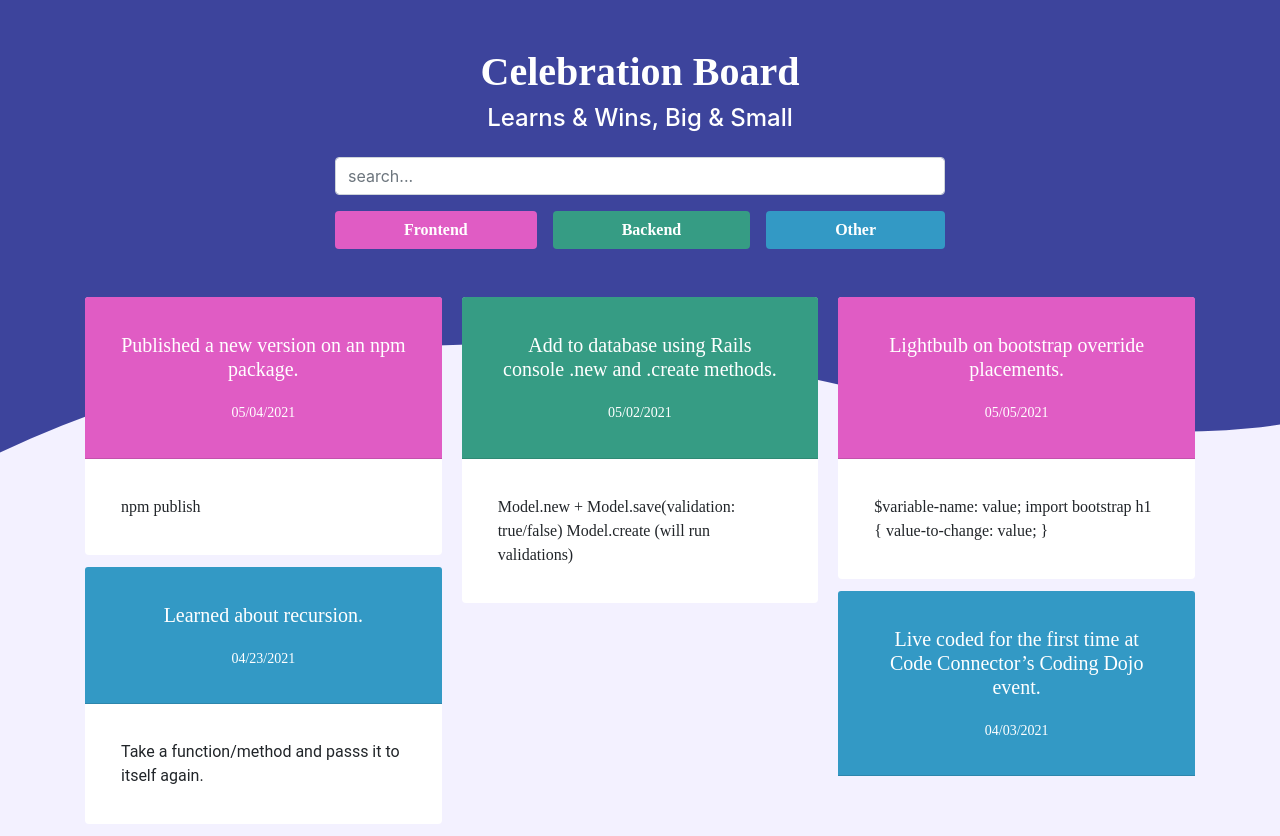
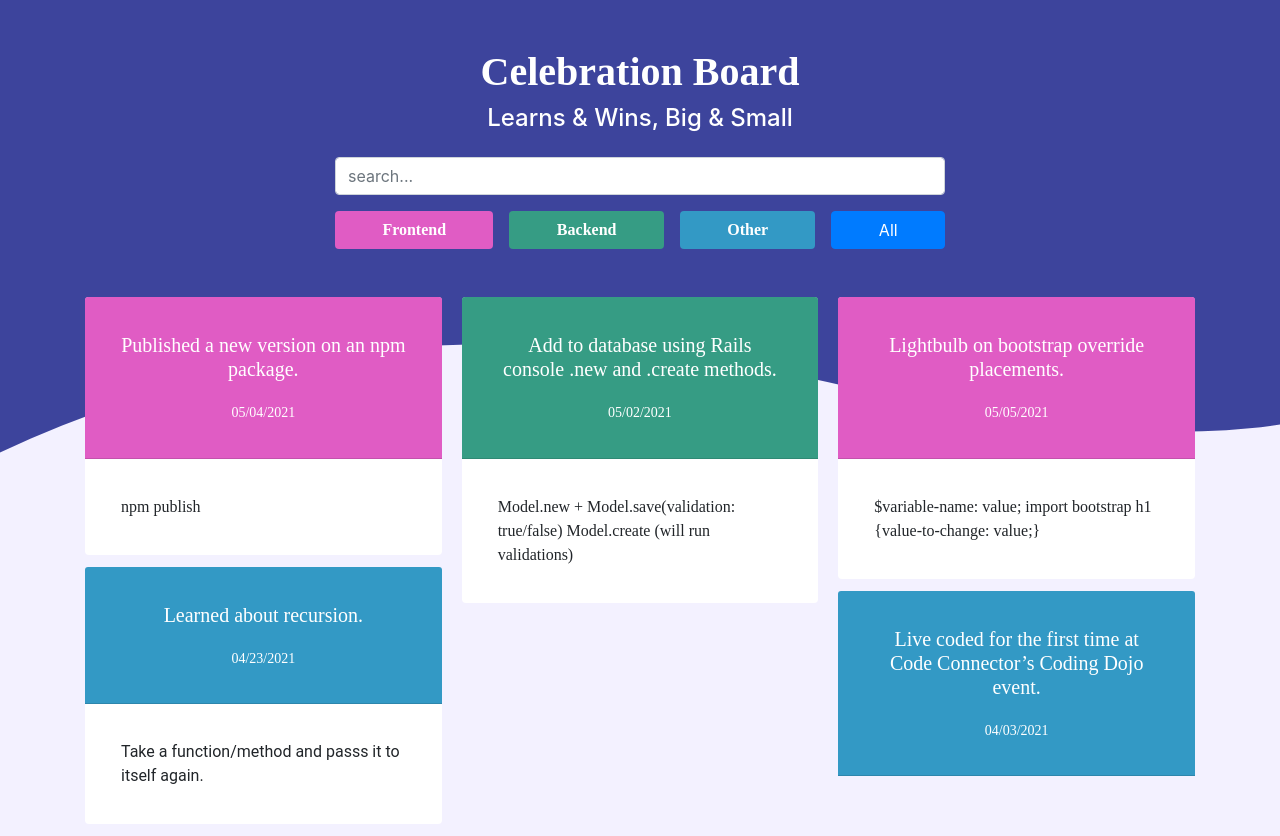
Before and after one commit to sawiggins/celebrate, a React (Create React App) app: page / in a window 1280 px wide. Built offline with nearby package versions, Linux system fonts and the light colour scheme; what webfontloader would draw is missing.

Commit message:
feat: add filter button functionality

```diff
--- a/src/App.js
+++ b/src/App.js
@@ -1,10 +1,85 @@
-import React from 'react'
+import React, {useState} from 'react'
 import {Button, Col, Container, Form, Row} from 'react-bootstrap'
 
 import CelebrationCard from './CelebrationCard.js'
 
+const CARDDATA = [
+  {
+    id: 1,
+    title: "Published a new version on an npm package.",
+    date: "05/04/2021",
+    category: "frontend",
+    description: "npm publish",
+    isDescriptionCode: true,
+  },
+  {
+    id: 2,
+    title: "Learned about recursion.",
+    date: "04/23/2021",
+    category: "other",
+    description: "Take a function/method and passs it to itself again.",
+    isDescriptionCode: false
+  },
+  {
+    id: 3,
+    title: "Add to database using Rails console .new and .create methods.",
+    date: "05/02/2021",
+    category: "backend",
+    description: "Model.new + Model.save(validation: true/false) Model.create (will run validations)",
+    isDescriptionCode: true,
+  },
+  {
+    id: 4,
+    title: "Lightbulb on bootstrap override placements.",
+    date: "05/05/2021",
+    category: "frontend",
+    description: '$variable-name: value; import bootstrap  h1 {value-to-change: value;}',
+    isDescriptionCode: true,
+  },
+  {
+    id: 5,
+    title: "Live coded for the first time at Code Connector’s Coding Dojo event.",
+    date: "04/03/2021",
+    category: "other",
+  }
+]
 const App = () => {
-return (
+
+  const [celebrationCards, setCelebrationCards] = useState(CARDDATA);
+  const [filteredCelebrationCards, setFilteredCelebrationCards] = useState(celebrationCards);
+
+  const filteredToRender = filteredCelebrationCards.map((card) => (
+      <CelebrationCard
+        title={card.title}
+        date={card.date}
+        category={card.category}
+        description={card.description}
+        isDescriptionCode={card.isDescriptionCode}
+      />
+  ));
+
+  const frontend = celebrationCards.filter(card => card.category === 'frontend')
+  const backend = celebrationCards.filter(card => card.category === 'backend')
+  const other = celebrationCards.filter(card => card.category === 'other')
+
+
+  function filterFrontend() {
+    setFilteredCelebrationCards(frontend)
+  }
+
+  function filterBackend() {
+    setFilteredCelebrationCards(backend)
+  }
+
+  function filterOther() {
+    setFilteredCelebrationCards(other)
+  }
+
+  function removeFilter() {
+    setFilteredCelebrationCards(celebrationCards);
+  }
+
+  return (
   <div className="App">
     <Container fluid>
     <Row className="hero flex-column text-center wavy-container py-5">
@@ -17,9 +92,10 @@ return (
           </Form.Group>
         </Form>
         <div className="filters">
-          <Button variant='frontend'>Frontend</Button>
-          <Button variant='backend'>Backend</Button>
-          <Button variant='other'>Other</Button>
+          <Button variant='frontend' onClick={() => filterFrontend()}>Frontend</Button>
+          <Button variant='backend' onClick={() => filterBackend()}>Backend</Button>
+          <Button variant='other' onClick={() => filterOther()}>Other</Button>
+          <Button onClick={() => removeFilter()}>All</Button>
         </div>
       </Col>
       <div className="wavy-bottom"></div>
@@ -27,7 +103,8 @@ return (
   </Container>
   <Container>
     <div className="card-columns">
-      <CelebrationCard
+      {filteredToRender}
+      {/* <CelebrationCard
         title="Published a new version on an npm package."
         date="05/04/2021"
         category="frontend"
@@ -64,7 +141,7 @@ return (
         title="Live coded for the first time at Code Connector’s Coding Dojo event."
         date="04/03/2021"
         category="other"
-      />
+      /> */}
     </div>
   </Container>
   </div>
```
